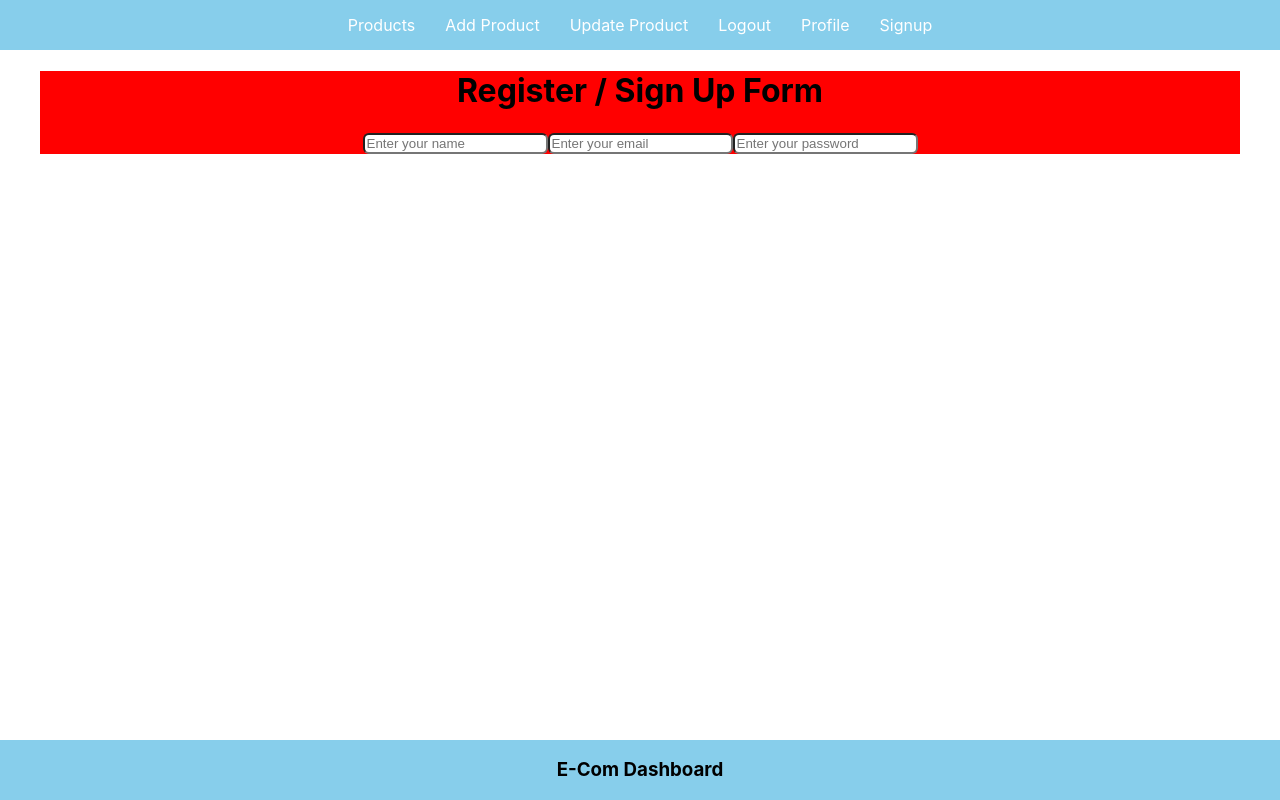
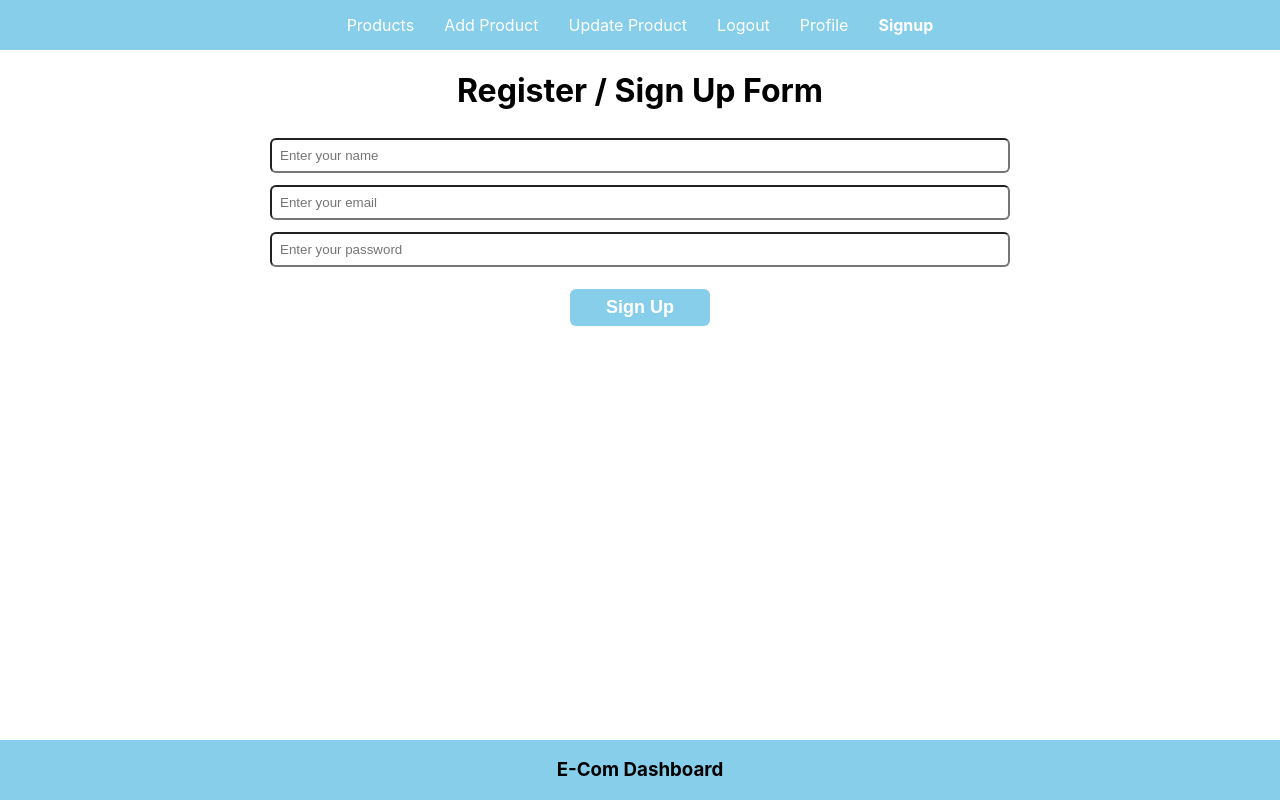
Before and after one commit to Harsh-Sharma123/E-Com-Dashboard, a React (Create React App) app in the folder front-end/: page /signup in a window 1280 px wide. Built offline with nearby package versions, Linux system fonts and the light colour scheme.

Commit message:
Signup form ui completed

```diff
--- a/front-end/src/App.css
+++ b/front-end/src/App.css
@@ -28,6 +28,11 @@
   margin: 0px;
 }
 
+.active{
+  font-weight: bold;
+  text-decoration: underline;
+}
+
 .footer{
   position: absolute;
   bottom: 0px;
@@ -39,13 +44,37 @@
 
 .signupForm{
   /* margin: auto; */
-  background-color: red;
+  /* background-color: red; */
   text-align: center;
+  display: flex;
+  flex-direction: column;
+}
+
+.inputWrapper{
+  display: flex;
+  flex-direction: column;
+  align-items: center;
 }
 
 .inputBox{
   border-radius: 6px;
   margin: auto;
+  width: 60%;
+  padding: 8px;
+  margin: 6px;
+}
+
+.signUpButton{
+  margin: 16px 6px;
+  padding: 6px;
+  width: 140px;
+  border: 2px solid transparent;
+  border-radius: 6px;
+  cursor: pointer;
+  color: white;
+  background-color: skyblue;
+  font-weight: bold;
+  font-size: 18px;
 }
 
 
--- a/front-end/src/components/Navbar.js
+++ b/front-end/src/components/Navbar.js
@@ -1,5 +1,5 @@
 import React from 'react';
-import { Link } from 'react-router-dom';
+import { Link, NavLink } from 'react-router-dom';
 
 const Navbar = () => {
   return (
@@ -7,12 +7,12 @@ const Navbar = () => {
     <div className='maxOuter'>
       <div className='innerBox'>
         <ul className='nav-ul'>
-          <li><Link to="/">Products</Link></li>
-          <li><Link to="/add">Add Product</Link></li>
-          <li><Link to="/update">Update Product</Link></li>
-          <li><Link to="/logout">Logout</Link></li>
-          <li><Link to="/profile">Profile</Link></li>
-          <li><Link to="/signup">Signup</Link></li>
+          <li><NavLink activeClassName='active' to="/">Products</NavLink></li>
+          <li><NavLink activeClassName='active' to="/add">Add Product</NavLink></li>
+          <li><NavLink activeClassName='active' to="/update">Update Product</NavLink></li>
+          <li><NavLink activeClassName='active' to="/logout">Logout</NavLink></li>
+          <li><NavLink activeClassName='active' to="/profile">Profile</NavLink></li>
+          <li><NavLink activeClassName='active' to="/signup">Signup</NavLink></li>
         </ul>
       </div>
     </div>
--- a/front-end/src/components/Signup.js
+++ b/front-end/src/components/Signup.js
@@ -1,14 +1,28 @@
 
-import React from 'react';
+import React, { useState } from 'react';
 
 const Signup = () => {
+
+    const [name, setName] = useState("");
+    const [email, setEmail] = useState("");
+    const [password, setPassword] = useState("");
+
+    const handleSubmit = () => {
+        console.log(name);
+        console.log(email);
+        console.log(password);
+    }
+
     return (
         <div className='maxOuter'>
             <div className='signupForm'>
                 <h1>Register / Sign Up Form</h1>
-                <input className='inputBox' type="text" placeholder="Enter your name" />
-                <input className='inputBox' type="text" placeholder="Enter your email" />
-                <input className='inputBox' type="password" placeholder="Enter your password" />
+                <div className='inputWrapper'>
+                    <input className='inputBox' type="text" placeholder="Enter your name" onChange={(e)=>setName(e.target.value)} />
+                    <input className='inputBox' type="text" placeholder="Enter your email" onChange={(e)=>setEmail(e.target.value)} />
+                    <input className='inputBox' type="password" placeholder="Enter your password" onChange={(e)=>setPassword(e.target.value)} />
+                    <button type="button" className='signUpButton' onClick={handleSubmit}>Sign Up</button>
+                </div>
             </div>
         </div>
     )
```
